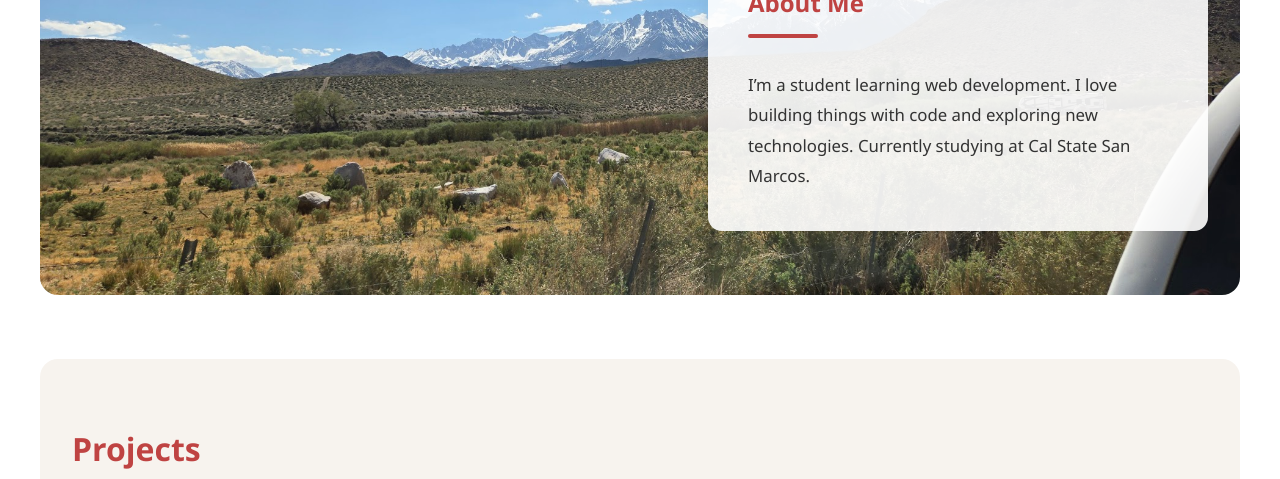
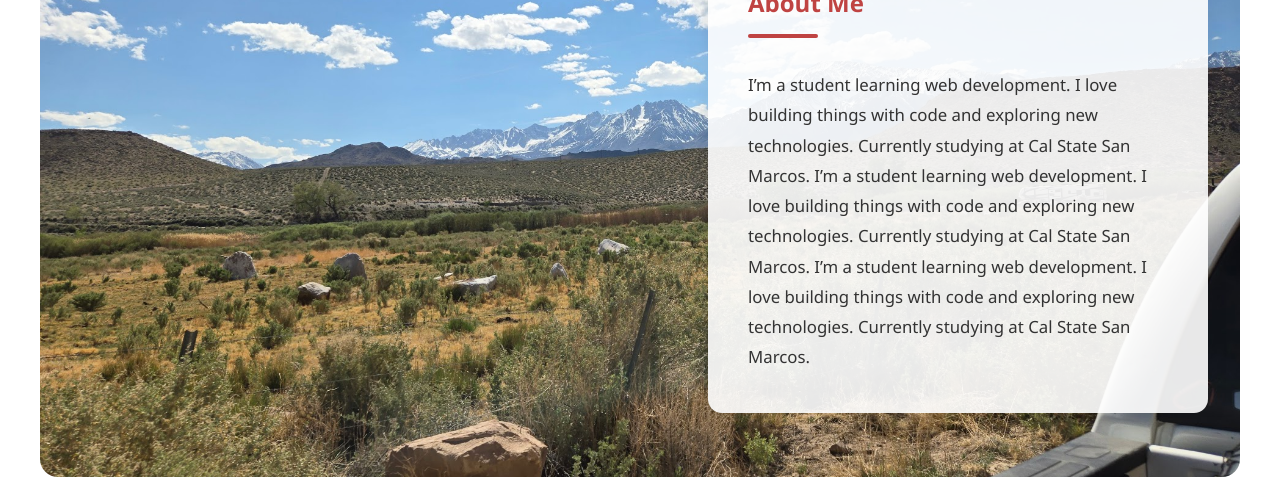
Before and after one commit to Tjrains/my-portfolio, a React (Vite) app: page /#/ in a window 1280 px wide. Shown: the part 980-1459 px from the top of the page. Built offline with nearby package versions, Linux system fonts and the light colour scheme.

Commit message:
more text test

```diff
--- a/src/pages/Home.jsx
+++ b/src/pages/Home.jsx
@@ -60,6 +60,10 @@ function Home() {
             <p>
               I’m a student learning web development. I love building things with code
               and exploring new technologies. Currently studying at Cal State San Marcos.
+              I’m a student learning web development. I love building things with code
+              and exploring new technologies. Currently studying at Cal State San Marcos.
+              I’m a student learning web development. I love building things with code
+              and exploring new technologies. Currently studying at Cal State San Marcos.
             </p>
           </div>
         </div>
```
